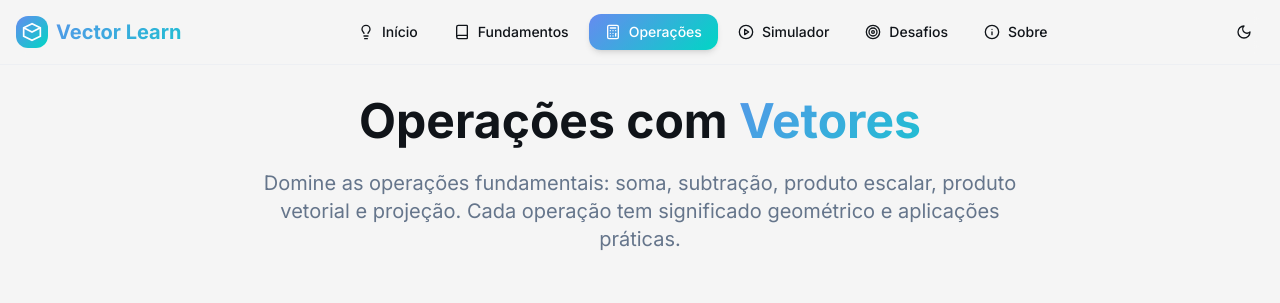
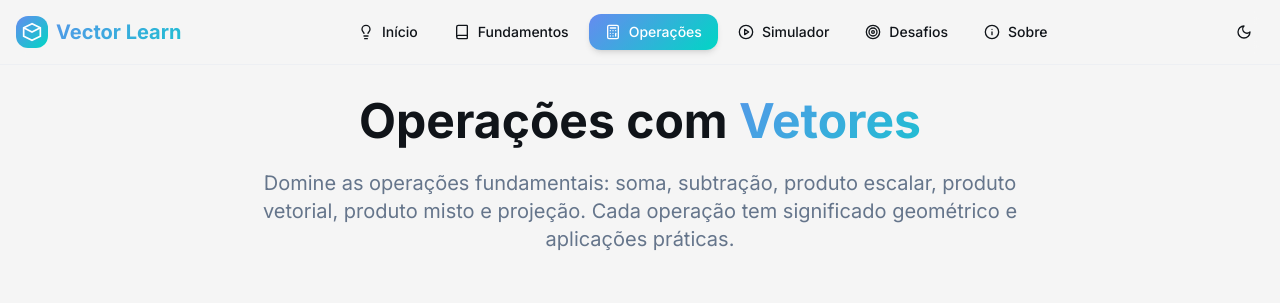
Before and after one commit to Carlos2505dev/Vector-Learn, a React (Vite) app: page /operacoes in a window 1280 px wide. Shown: the top 303 px of the page. Built offline with nearby package versions, Linux system fonts and the light colour scheme; the HTML template or start-up script is replaced by a standard one.

Commit message:
Visual edit in Lovable

```diff
--- a/src/pages/Operacoes.tsx
+++ b/src/pages/Operacoes.tsx
@@ -104,7 +104,7 @@ export default function Operacoes() {
         <h1 className="text-4xl md:text-5xl font-bold mb-6">
           Operações com <span className="text-gradient">Vetores</span>
         </h1>
-        <p className="text-xl text-muted-foreground max-w-3xl mx-auto">Domine as operações fundamentais: soma, subtração, produto escalar, produto vetorial e projeção. Cada operação tem significado geométrico e aplicações práticas.</p>
+        <p className="text-xl text-muted-foreground max-w-3xl mx-auto">Domine as operações fundamentais: soma, subtração, produto escalar, produto vetorial, produto misto e projeção. Cada operação tem significado geométrico e aplicações práticas.</p>
       </motion.section>
 
       {/* Operations Grid */}
```
